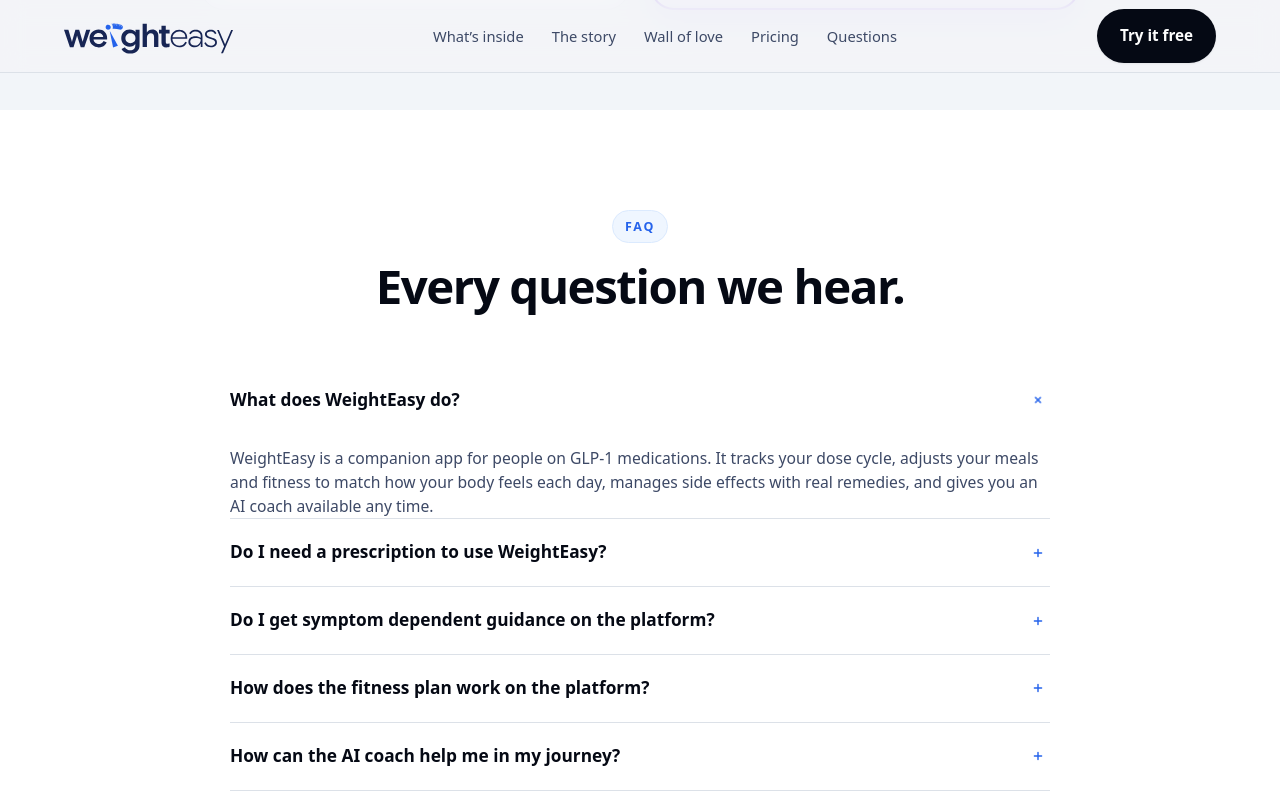
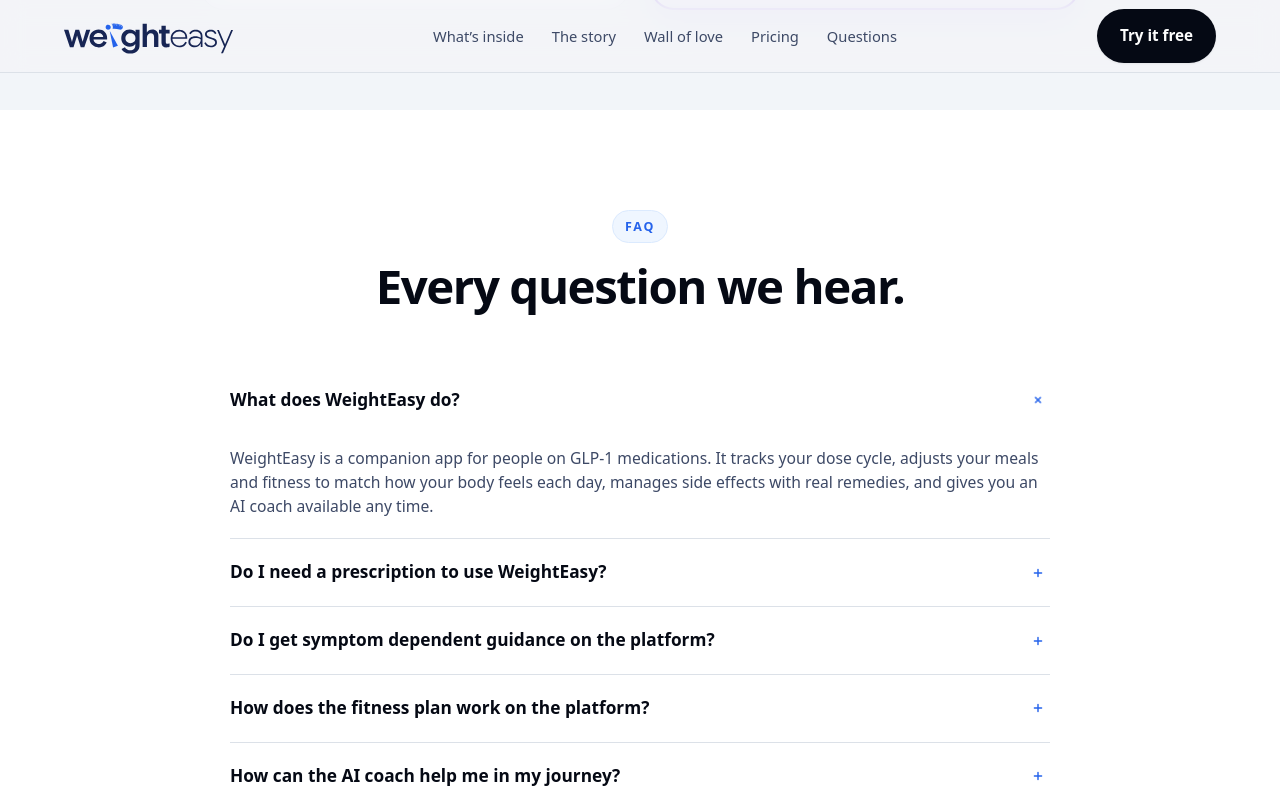
Before and after one commit to fahimtaphealth/weighteasy-site, a Next.js app: page / in a window 1280 px wide. Both pictures are taken after a click on the button "What does WeightEasy do?". Shown: the part 10201-11001 px from the top of the page. Built offline with nearby package versions, Linux system fonts and the light colour scheme; a web font is replaced by a local one.

Commit message:
Add bottom padding to FAQ answer text

```diff
--- a/components/FAQ.tsx
+++ b/components/FAQ.tsx
@@ -68,7 +68,7 @@ function Item({ q, a }: { q: string; a: string }) {
             transition={{ duration: 0.3, ease: [0.22, 1, 0.36, 1] }}
             className="overflow-hidden"
           >
-            <p className="pt-3 text-[0.98rem]">{a}</p>
+            <p className="pt-3 pb-5 text-[0.98rem]">{a}</p>
           </motion.div>
         )}
       </AnimatePresence>
```
